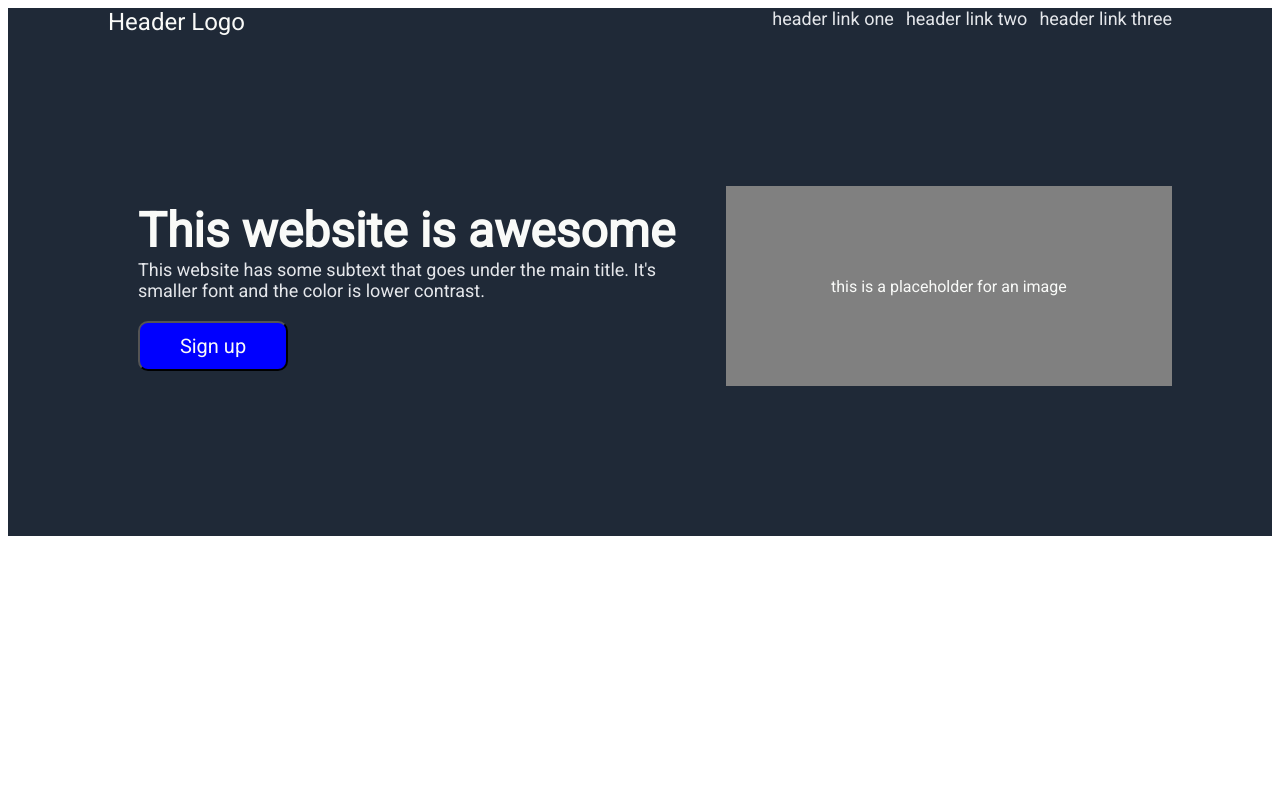
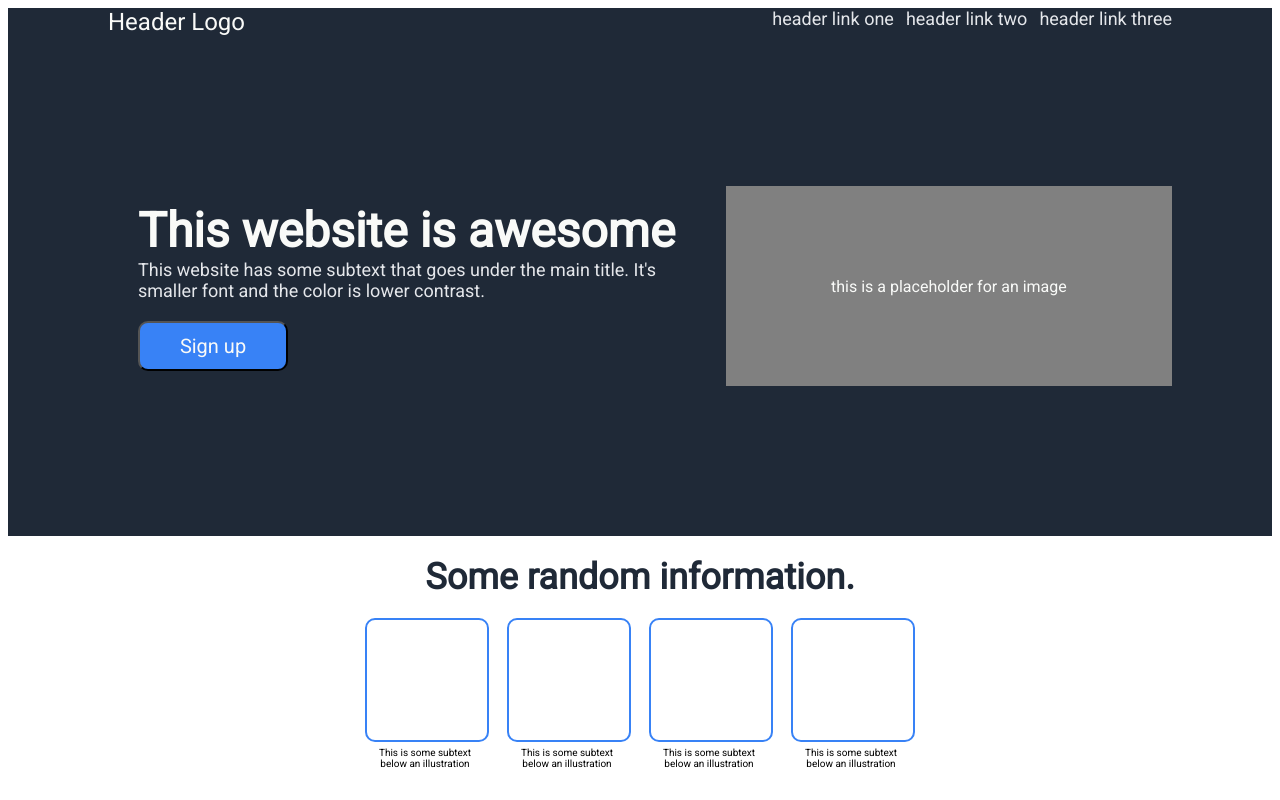
Before and after one commit to ikari4/flex-project, a plain HTML site: page index.html in a window 1280 px wide. Drawn offline with Linux system fonts and the light colour scheme.

Commit message:
Create section 2

```diff
--- a/index.html
+++ b/index.html
@@ -25,8 +25,27 @@
                 <div class="left1mid">This website has some subtext that goes under the main title. It's smaller font and the color is lower contrast.</div>
                 <button class="btext">Sign up</button>
             </div>
-            <div class="right1">
-                <div class="place">this is a placeholder for an image</div>
+            <div class="right1">this is a placeholder for an image</div>
+        </div>
+        <div class="sec2">
+            <div class="top2">Some random information.</div>
+            <div class="bottom2">
+                <div class="boxn">
+                    <div class="box"></div>
+                    <div class="caption">This is some subtext below an illustration</div>
+                </div>
+                <div class="boxn">
+                    <div class="box"></div>
+                    <div class="caption">This is some subtext below an illustration</div>
+                </div>
+                <div class="boxn">
+                    <div class="box"></div>
+                    <div class="caption">This is some subtext below an illustration</div>
+                </div>
+                <div class="boxn">
+                    <div class="box"></div>
+                    <div class="caption">This is some subtext below an illustration</div>
+                </div>
             </div>
         </div>
     </div>
--- a/styles.css
+++ b/styles.css
@@ -75,7 +75,7 @@ a {
 }
 
 button {
-    background-color: blue;
+    background-color: #3882f6;
     border-radius: 10px;
     height: 50px;
     width: 150px;
@@ -86,3 +86,47 @@ button {
     color: #f9faf8;
     font-size: 20px;
 }
+
+.sec2 {
+    display: flex;
+    flex-direction: column;
+    align-items: center;
+    background-color: white;
+}
+
+.top2 {
+    font-size: 36px;
+    font-weight: 900;
+    color: #1f2937;
+    padding: 20px;
+}
+
+.bottom2 {
+    display: flex;
+    /* flex-direction: row; */
+    justify-content: center;
+    gap: 18px;
+}
+
+.box {
+    height: 100px;
+    width: 100px;
+    border: 2px solid #3882f6;
+    border-radius: 10px;
+    background-color: white;
+    padding: 10px;
+    margin-bottom: 5px;
+}
+
+.boxn {
+    display: flex;
+    flex-direction: column;
+    /* align-items: center; */
+}
+
+.caption {
+    max-width: 120px;
+    text-wrap: wrap;
+    font-size: 10px;
+    text-align: center;
+}
```
